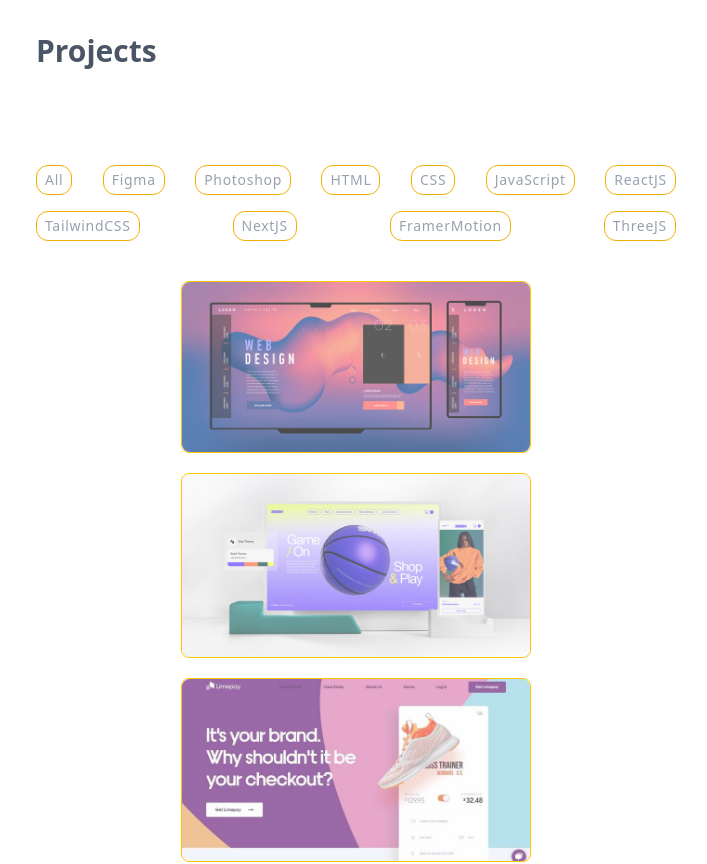
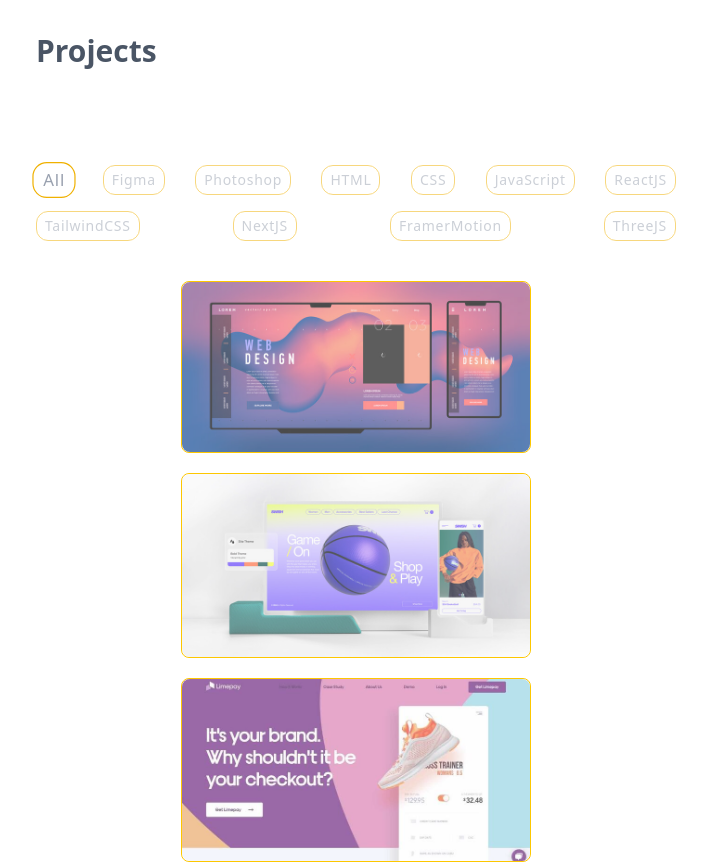
Before and after one commit to Tsigie-beyene/portfolio-website, a Next.js app: page / in a window 1280 px wide. Shown: the part 5200-6064 px from the top of the page, without its empty margins (284-991 px from the left). Built offline with nearby package versions, Linux system fonts and the light colour scheme.

Commit message:
adding filter functionality in project section

```diff
--- a/src/components/Projects.jsx
+++ b/src/components/Projects.jsx
@@ -1,26 +1,59 @@
 "use client"
-
+import {useRef, useState, useEffect} from "react"
 import Heading from "./sub/Heading"
 import Project from "./sub/Project"
 import{projectsData,projectsButton} from "@/assets"
+import { animate } from "framer-motion"
+import { motion } from "framer-motion"
 
 function Projects() {
+    const [tech, setTech] = useState('All')
+    const[index, setIndex] = useState(0)
+    const prevIndex = useRef(0)
+    const buttonRef = useRef([])
+
+    const handleClick = () => {
+        animate(buttonRef.current[prevIndex.current],
+            {opacity:1,scale:1}
+        )
+        animate(buttonRef.current[index],{opacity:1,scale:1.2})
+    }
+
+    useEffect(() => {
+        handleClick()
+        prevIndex.current = index
+    },[index])
+
+
   return (
     <div className="min-h-screen py-20 px-80  ">
         <Heading text={'Projects'}/>
         <div className="flex flex-wrap items-center justify-between gap-4 py-10">
-            { projectsButton.map((text,i)=>(
-               <button
+            { projectsButton
+            .map((text,i)=>(
+               <motion.button
                key={i}
+             initial={{opacity: i===0 ? 1:.5 ,
+                scale:i===0 ? 1.2 : 1}}
+               ref={(el)=>buttonRef.current.push(el)}
+               onClick={() => {
+                 setTech(text)
+                 setIndex(i)
+                }}
                className="border border-yellow-500 rounded-xl px-2 py-1
                text-sm font-light tracking-wider text-gray-400">
                   {text}
-              </button>
+              </motion.button>
             ))}
 
         </div>
         <div className="flex flex-wrap items-center justify-center gap-5">
-            {projectsData.map((data,i)=>(
+            {projectsData.filter((project)=>{
+                return project.tech.some((item)=>(
+                    tech=== 'All' ? true : item === tech
+                ))
+            })
+            .map((data,i)=>(
                 <div key ={`id-${i}`}>
                 <Project  data={data} index={i}/>
                 </div>
```
